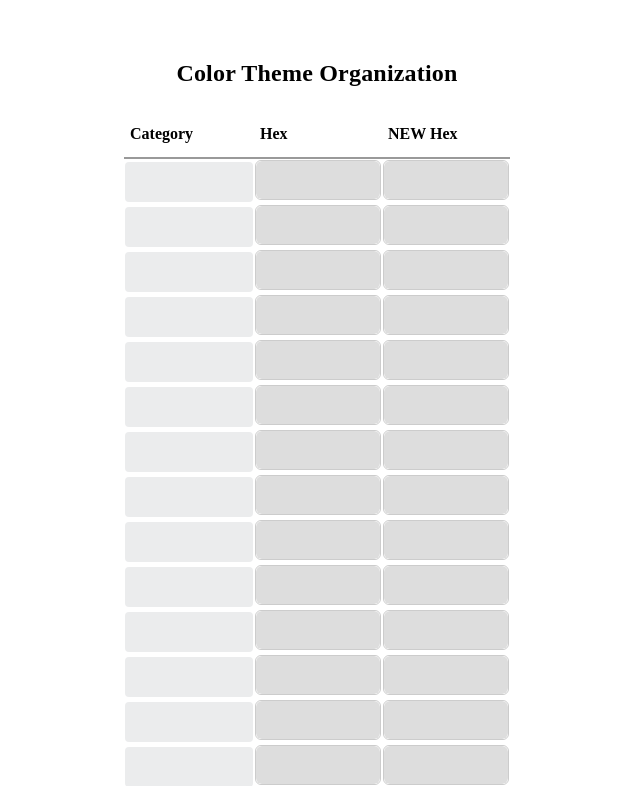
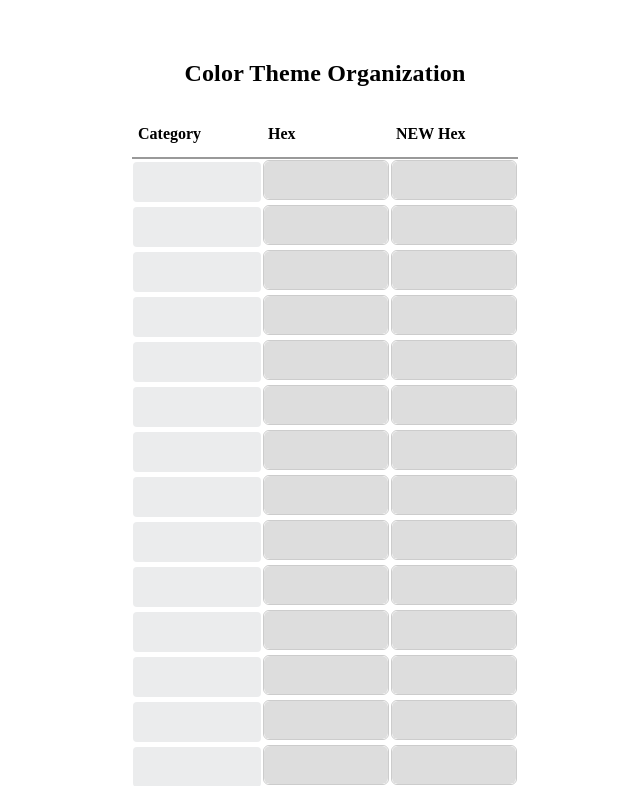
Before and after one commit to anniekoop/Color-Theme-Helper, a plain HTML site: page index.html in a window 1280 px wide. Shown: the top 786 px of the page, without its empty margins (323-963 px from the left). Drawn offline with Linux system fonts and the light colour scheme.

Commit message:
Update styles.css

```diff
--- a/styles.css
+++ b/styles.css
@@ -3,8 +3,14 @@
     box-sizing: border-box;
 }
 
+.container {
+    margin: auto;
+    width: fit-content;
+}
+
 body {
     padding: 2.25rem;
+    width: 100%;
 }
 
 h1 {
```
